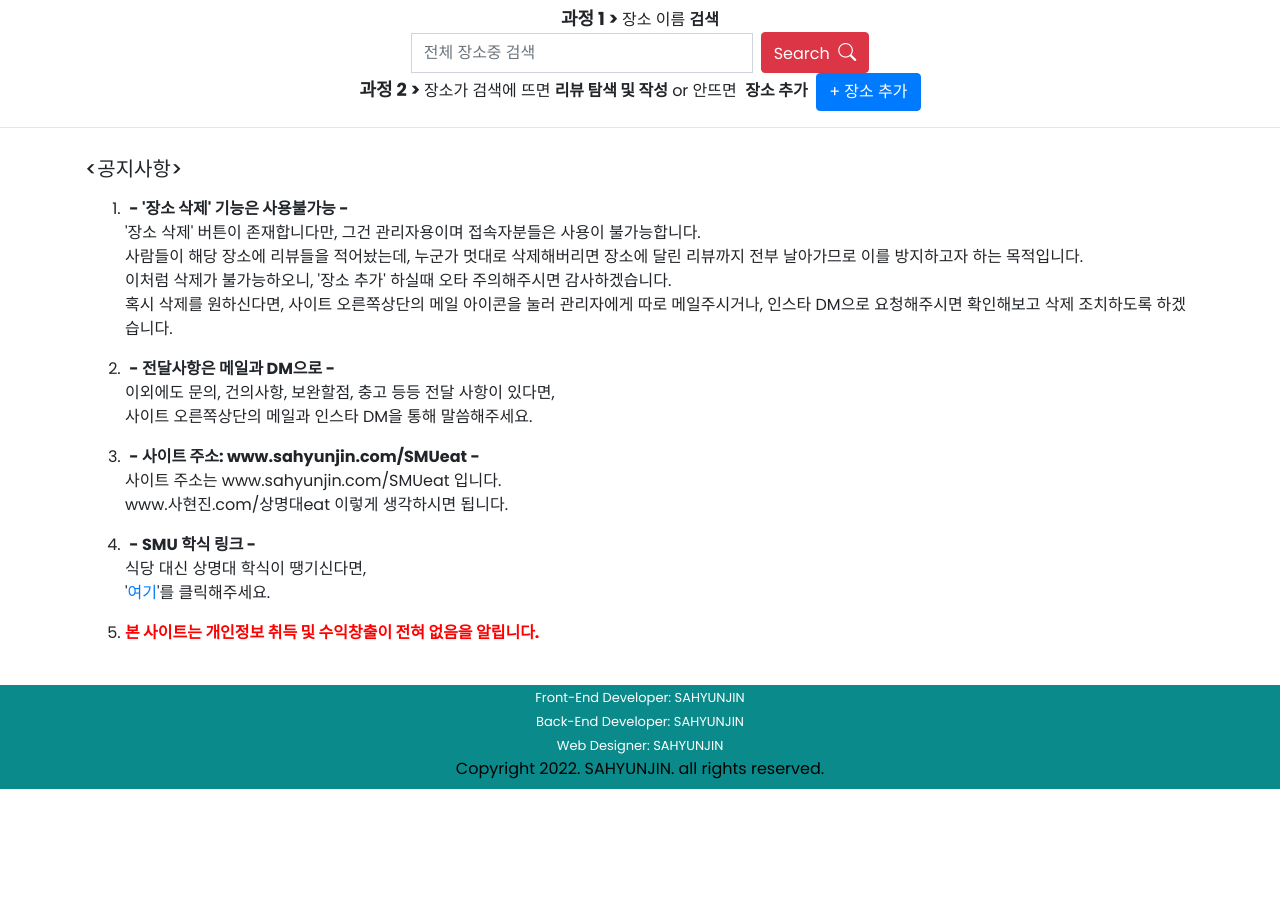
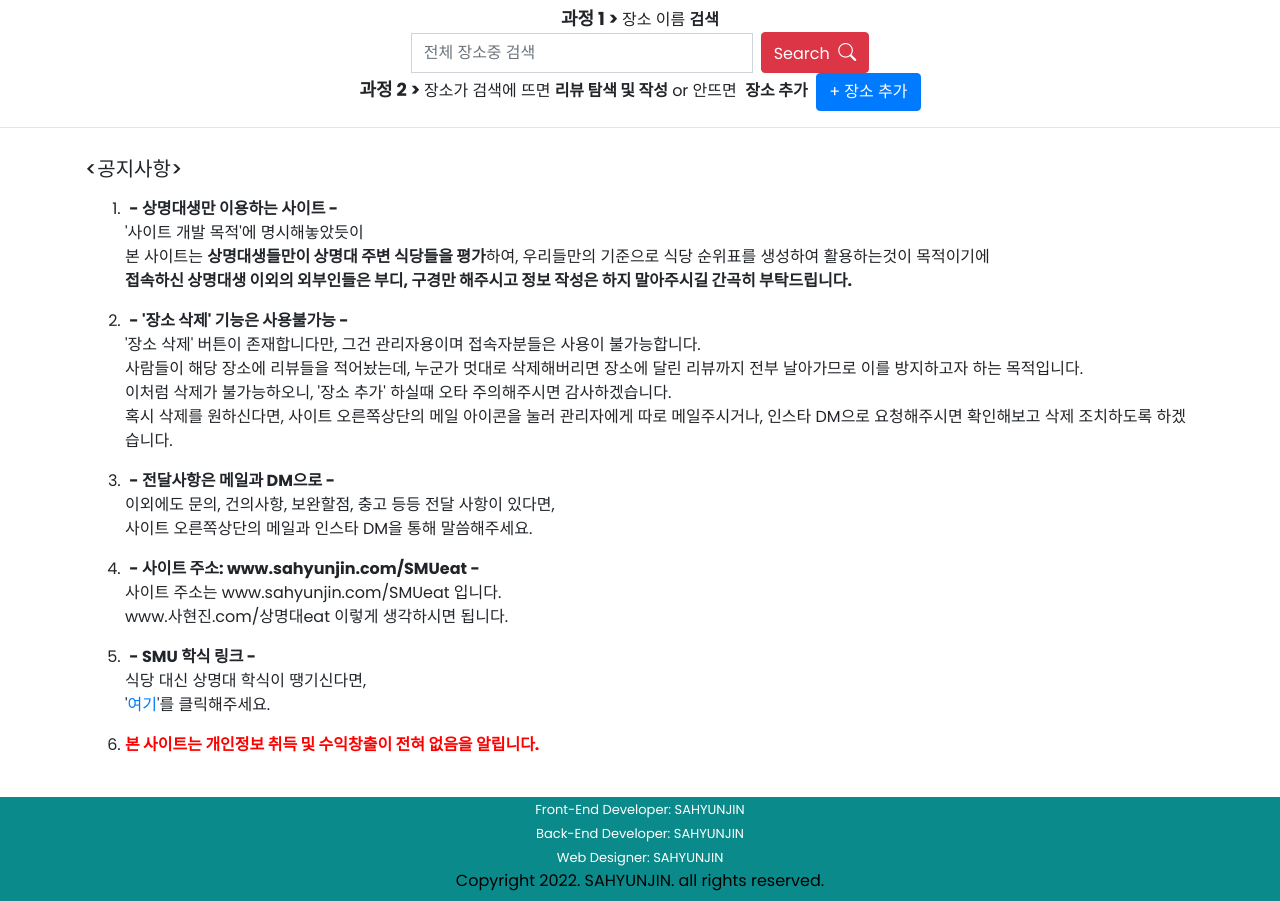
Before and after one commit to tkguswls1106/SMUeat-django-Project, a Django app: page /SMUeat/notice/ in a window 1280 px wide. Shown: the part 177-1078 px from the top of the page. Before the commit the page ends 966 px from the top, so only its background shows below. Run offline with Django 4.2, Linux system fonts and the light colour scheme; some libraries are stand-ins or nearby versions.

Commit message:
공지사항 내용 및 이외 파일 수정

```diff
--- a/SMUeat/templates/SMUeat/notice.html
+++ b/SMUeat/templates/SMUeat/notice.html
@@ -6,6 +6,13 @@
     <h5>&lt;공지사항&gt;</h5>
 
     <ol>
+        <p>
+            <li>&nbsp;<strong>- 상명대생만 이용하는 사이트 -</strong></li>
+            '사이트 개발 목적'에 명시해놓았듯이<br>
+            본 사이트는 <strong>상명대생들만이 상명대 주변 식당들을 평가</strong>하여, 우리들만의 기준으로 식당 순위표를 생성하여 활용하는것이 목적이기에<br>
+            <strong>접속하신 상명대생 이외의 외부인들은 부디, 구경만 해주시고 정보 작성은 하지 말아주시길 간곡히 부탁드립니다.</strong><br>
+        </p>
+
         <p>
             <li>&nbsp;<strong>- '장소 삭제' 기능은 사용불가능 -</strong></li>
             '장소 삭제' 버튼이 존재합니다만, 그건 관리자용이며 접속자분들은 사용이 불가능합니다.<br>
@@ -37,6 +44,5 @@
         </p>
     </ol>
 
-
 </div>
 {% endblock %}
--- a/SMUeat/templates/SMUeat/tmi.html
+++ b/SMUeat/templates/SMUeat/tmi.html
@@ -11,7 +11,8 @@
         그렇기에 현재 최대한의 역량으로써, 데이터베이스 위주로 개발하였습니다.<br>
         크롤링 등등으로 인터넷상의 데이터를 가져오지않고, 오직 기초 DB만 생성해놓았기때문에 <strong>초기 데이터(장소 목록, 리뷰 목록)가 모자랄것입니다.</strong><br>
         물론 어느정도 장소 목록들은 제가 직접 수동 입력 해놓을 생각입니다.<br>
-        <strong>여러분의 장소 및 리뷰 입력의 많은 노력이 필요합니다.</strong>
+        초반이 힘들지 꾸준히 데이터가 쌓이면 쌓일수록, 데이터가 불어나는 속도와 활용력이 눈덩이처럼 커져갈것입니다.<br>
+        <strong>여러분의 꾸준한 장소 및 리뷰 입력의 노력이 필요합니다.</strong>
     </p>
 
     <p>
@@ -29,8 +30,5 @@
         <strong>'식당'과 '술먹기좋은식당 and 술집' 이렇게 두가지로 장소 카테고리를 분류하게 되었습니다.</strong>
     </p>
 
-
-
-
 </div>
 {% endblock %}
```
